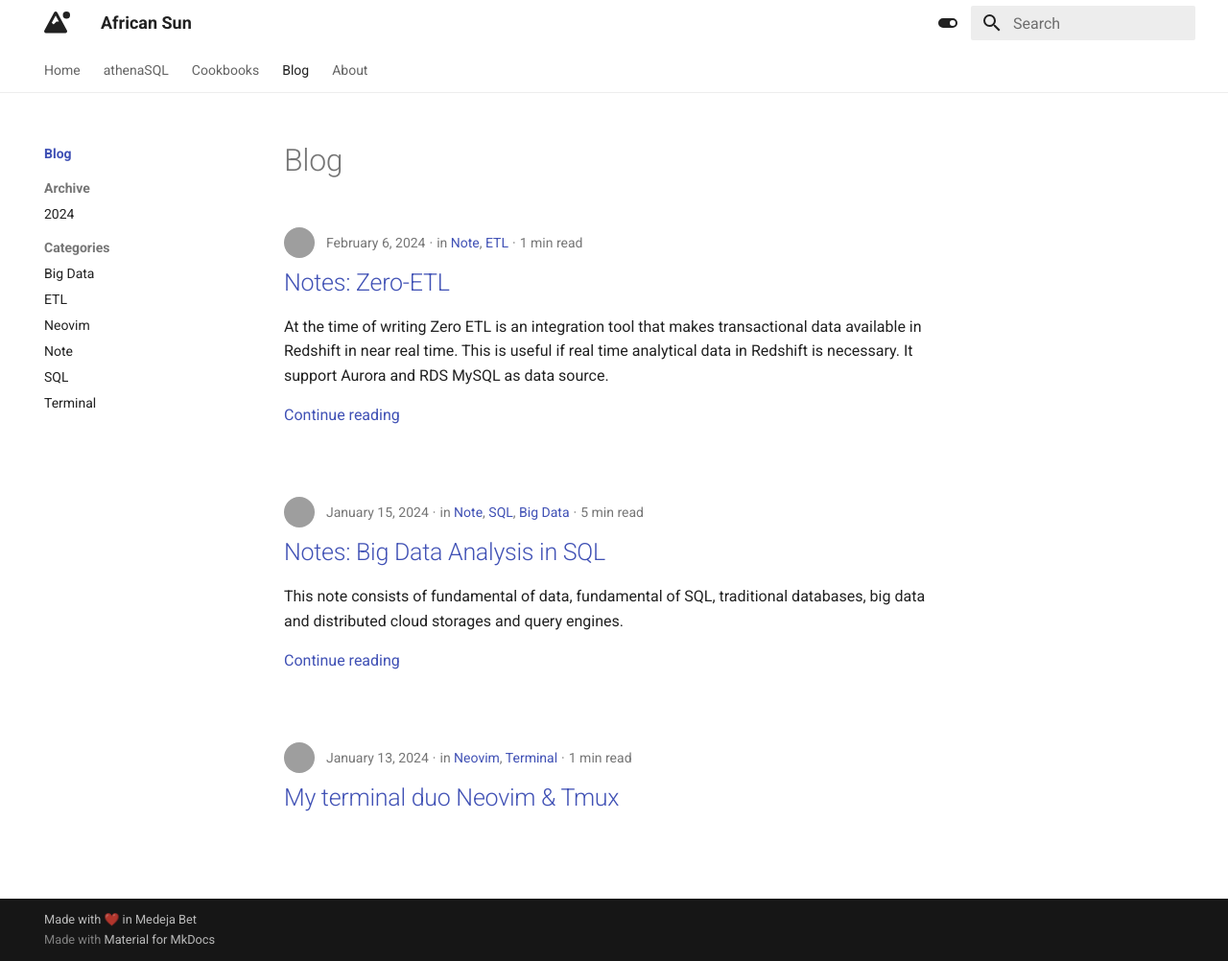
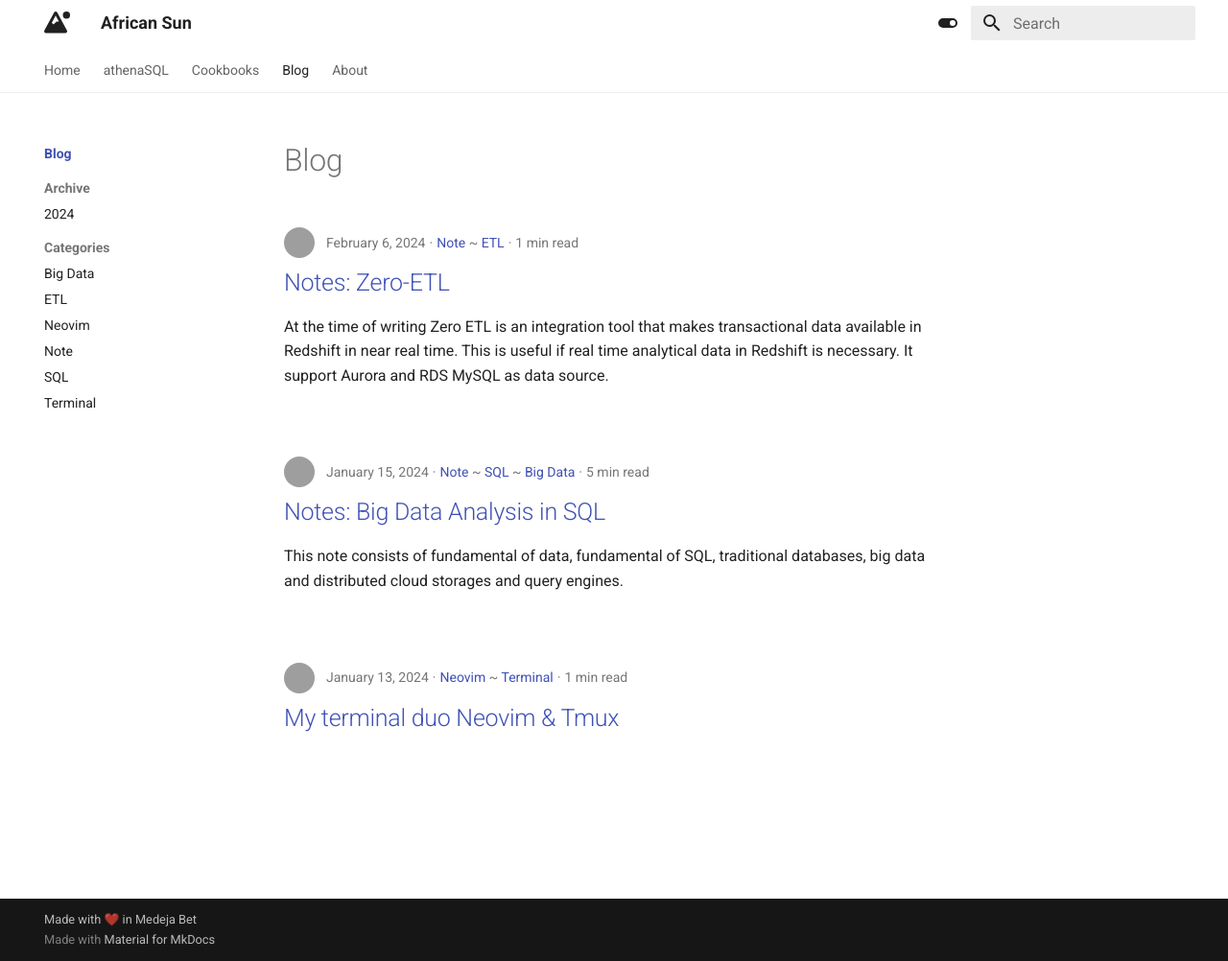
Before and after one commit to nabilseid/nabilseid.github.io, an MkDocs documentation site: the page built from docs/blog/index.md, in a window 1280 px wide and 1002 px high. Shown: the whole window at 96% size. Built offline with MkDocs 1.6.1 and Material for MkDocs 9.7.7, drawn with Linux system fonts in a browser that asks for light colours; grey boxes are pictures that could not be loaded.

Commit message:
Override post templates

```diff
--- a/mkdocs.yml
+++ b/mkdocs.yml
@@ -8,6 +8,8 @@ use_directory_urls: true
 # Theme
 theme:
   name: material
+  custom_dir: overrides
+
   features:
     - navigation.tabs
     - navigation.sections
--- /dev/null
+++ b/overrides/blog.html
@@ -0,0 +1,26 @@
+{% extends "main.html" %}
+
+<!-- Page content -->
+{% block container %}
+  <div class="md-content" data-md-component="content">
+    <div class="md-content__inner">
+
+      <!-- Header -->
+      <header class="md-typeset">
+        {{ page.content }}
+      </header>
+
+      <!-- Posts -->
+      {% for post in posts %}
+        {% include "partials/post.html" %}
+      {% endfor %}
+
+      <!-- Pagination -->
+      {% if pagination %}
+        {% block pagination %}
+          {% include "partials/pagination.html" %}
+        {% endblock %}
+      {% endif %}
+    </div>
+  </div>
+{% endblock %}
--- /dev/null
+++ b/overrides/partials/post.html
@@ -0,0 +1,77 @@
+<!-- Post excerpt -->
+<article class="md-post md-post--excerpt">
+  <header class="md-post__header">
+
+    <!-- Post authors -->
+    {% if post.authors %}
+      <nav class="md-post__authors md-typeset">
+        {% for author in post.authors %}
+          <span class="md-author">
+            <img src="{{ author.avatar }}" alt="{{ author.name }}" />
+          </span>
+        {% endfor %}
+      </nav>
+    {% endif %}
+
+    <!-- Post metadata -->
+    <div class="md-post__meta md-meta">
+      <ul class="md-meta__list">
+
+        <!-- Post date -->
+        <li class="md-meta__item">
+          <time datetime="{{ post.config.date.created }}">
+            {{- post.config.date.created | date -}}
+          </time>
+          {#- Collapse whitespace -#}
+        </li>
+
+        <!-- Post categories -->
+        {% if post.categories %}
+          <li class="md-meta__item">
+            <!-- {{ lang.t("blog.categories.in") }} -->
+            {% for category in post.categories %}
+              <a
+                href="{{ category.url | url }}"
+                class="md-meta__link"
+              >
+                {{- category.title -}}
+              </a>
+              {%- if loop.revindex > 1 %} ~ {% endif -%}
+            {% endfor -%}
+          </li>
+        {% endif %}
+
+        <!-- Post readtime -->
+        {% if post.config.readtime %}
+          {% set time = post.config.readtime %}
+          <li class="md-meta__item">
+            {% if time == 1 %}
+              {{ lang.t("readtime.one") }}
+            {% else %}
+              {{ lang.t("readtime.other") | replace("#", time) }}
+            {% endif %}
+          </li>
+        {% endif %}
+      </ul>
+
+      <!-- Draft marker -->
+      {% if post.config.draft %}
+        <span class="md-draft">
+          {{ lang.t("blog.draft") }}
+        </span>
+      {% endif %}
+    </div>
+  </header>
+
+  <!-- Post content -->
+  <div class="md-post__content md-typeset">
+    {{ post.content }}
+
+    <!-- Continue reading link -->
+    <!-- <nav class="md-post__action"> -->
+    <!--   <a href="{{ post.url | url }}"> -->
+    <!--     {{ lang.t("blog.continue") }} -->
+    <!--   </a> -->
+    <!-- </nav> -->
+  </div>
+</article>
```
